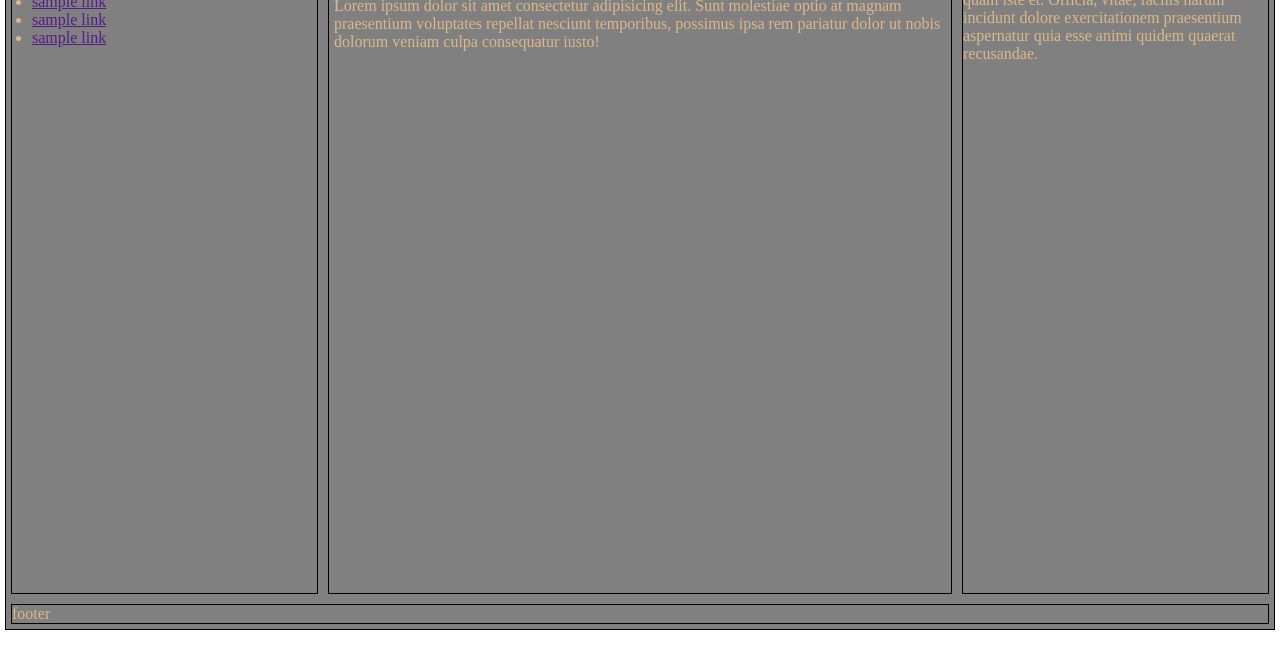
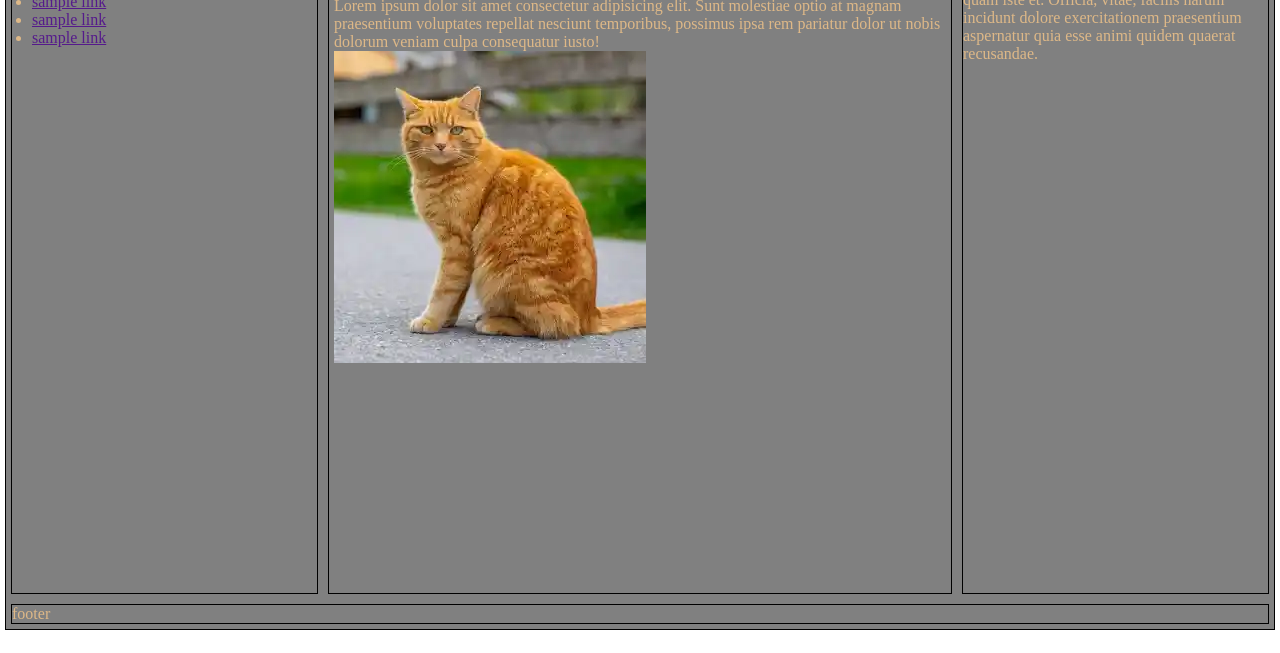
Before and after one commit to JuneReyP/samplewebpage, a plain HTML site: page index.html in a window 1280 px wide. Shown: the part 147-800 px from the top of the page. Drawn offline with Linux system fonts and the light colour scheme.

Commit message:
Added cat image

```diff
--- a/index.html
+++ b/index.html
@@ -140,6 +140,8 @@
             <p>Lorem ipsum dolor sit amet consectetur adipisicing elit. Sunt molestiae optio at magnam praesentium
                 voluptates repellat nesciunt temporibus, possimus ipsa rem pariatur dolor ut nobis dolorum veniam culpa
                 consequatur iusto!</p>
+
+                <img src="download.webp" alt="Cat Image">
         </div>
         <div class="right">
             <p>Lorem ipsum dolor sit amet consectetur adipisicing elit. Nisi odio dolore, perferendis quam iste et. Officia, vitae, facilis harum incidunt dolore exercitationem praesentium aspernatur quia esse animi quidem quaerat recusandae.</p>
```
